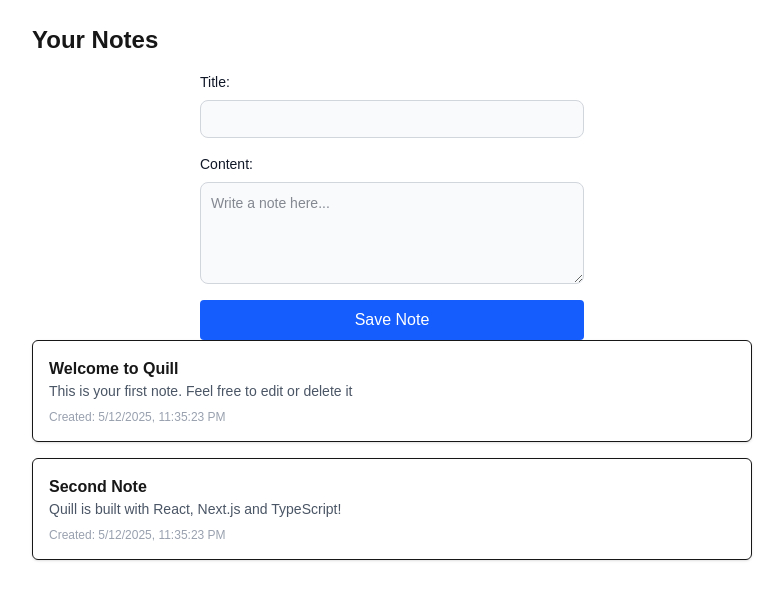
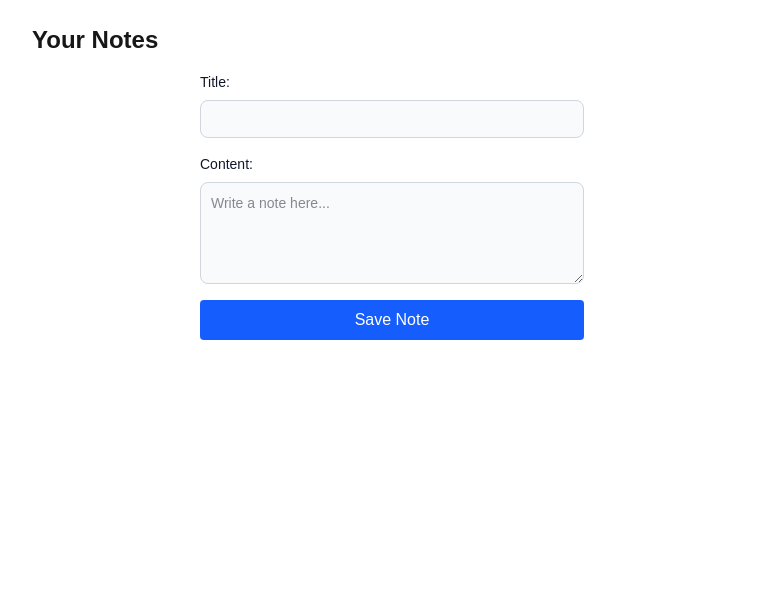
Before and after one commit to rathna-git/quill, a Next.js app: page / in a window 1280 px wide. Shown: the top 600 px of the page, without its empty margins (248-1031 px from the left). Built offline with nearby package versions, Linux system fonts and the light colour scheme.

Commit message:
create utility func to load and save notes localStorage and modify page.tsx to reflect these changes

```diff
--- a/src/app/page.tsx
+++ b/src/app/page.tsx
@@ -4,29 +4,23 @@
 import { Note } from '@/types'
 import NoteCard from '@/components/NoteCard'
 import NoteForm from "@/components/NoteForm"
+import { saveNotes, loadNotes } from "@/lib/notes"
 
 
 export default function Page(){
   const [notes, setNotes] = useState<Note[]>([])
 
- // Set sample notes after hydration
+ // Load notes from localStorage on first render
   useEffect(() => {
-    const sampleNotes: Note[]= [
-    {
-      id: '1',
-      title: 'Welcome to Quill',
-      content: 'This is your first note. Feel free to edit or delete it',
-      createdAt: new Date().toISOString(),
-    },
-    {
-      id: '2',
-      title: 'Second Note',
-      content: 'Quill is built with React, Next.js and TypeScript!',
-      createdAt: new Date().toISOString(),
-    },
-  ]
-  setNotes(sampleNotes)
-}, [])
+    const storedNotes = loadNotes()
+      setNotes(storedNotes)
+  },[])
+
+  // Save notes to localStorage whenever they change
+  useEffect(() => {
+    saveNotes(notes)
+  }, [notes])
+
 
 const handleAddNote = (newNote: Note) => {
   setNotes((prevNotes) => [newNote, ...prevNotes])
--- /dev/null
+++ b/src/lib/notes.ts
@@ -0,0 +1,25 @@
+import { Note } from '@/types'
+
+const STORAGE_KEY = 'quill-notes'
+
+// utility func to save notes array to localStorage
+export function saveNotes(notes: Note[]){
+    localStorage.setItem(STORAGE_KEY, JSON.stringify(notes))
+}
+
+// utility func to load notes array from localStorage
+export function loadNotes(): Note[] {
+
+    // avoids errors during server-side rendering, where localStorage is not available (because there’s no window object on the server).
+    if(typeof window === 'undefined') return []
+
+    const data = localStorage.getItem(STORAGE_KEY)
+    if (!data) return []
+
+    //  in case the data is corrupted, so the app doesn’t crash — it falls back to an empty array.
+    try {
+        return JSON.parse(data) as Note[] //parses the localStorage data into JS array
+    } catch {
+        return []
+    }
+}
```
Also changed, not shown: 1 other file (tests, documents, lock files or other folders).
